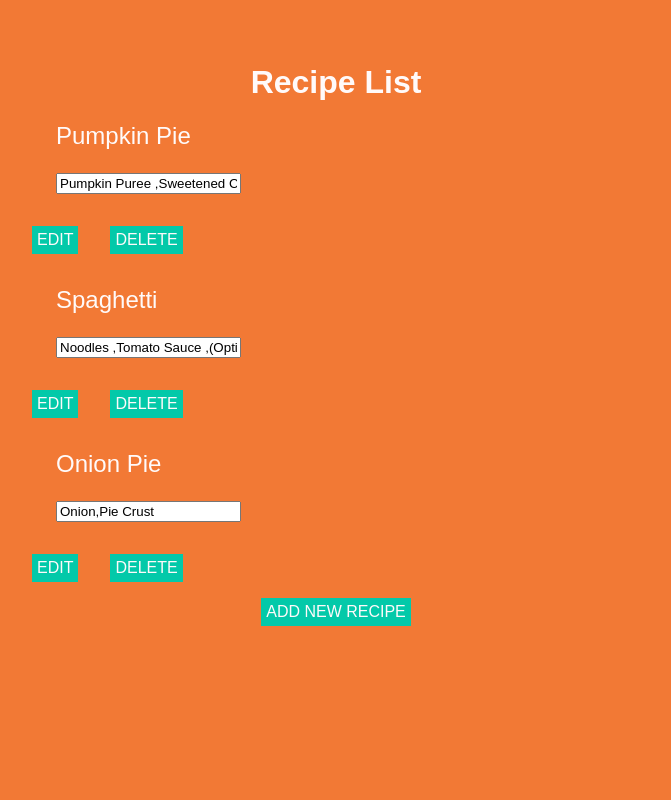
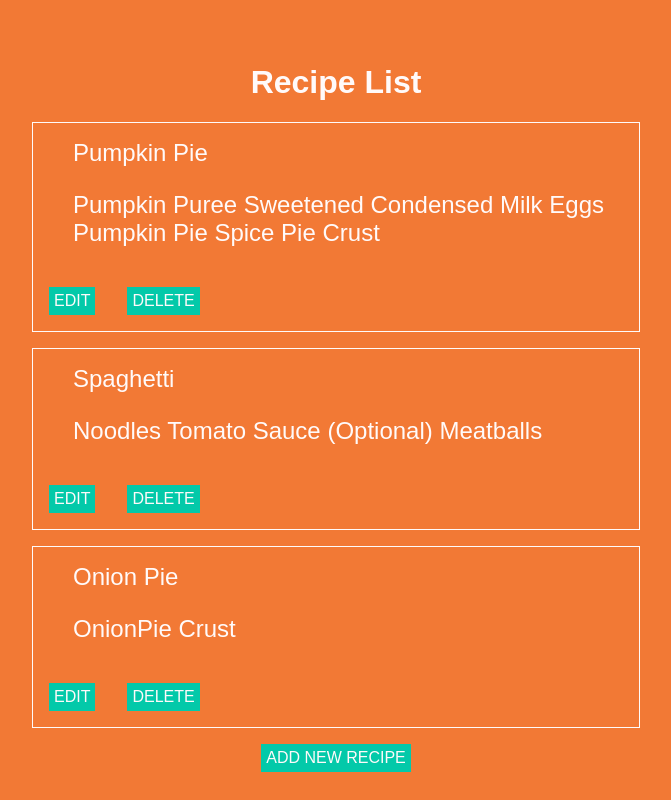
Before and after one commit to Nicknyr/FCC_Recipe_Box, a React (Create React App) app: page / in a window 1280 px wide. Shown: the whole page, without its empty margins (304-975 px from the left). Built offline with nearby package versions, Linux system fonts and the light colour scheme.

Commit message:
Changing Item.js's recipe ingredients list from a form to li/p fixed ingredient fall through error on delete

```diff
--- a/src/App.css
+++ b/src/App.css
@@ -17,6 +17,9 @@ body {
 .Recipe-Item {
   width: 50%;
   margin: auto; }
+  .Recipe-Item .Recipe-Item-Container {
+    border: .5px solid snow;
+    margin: 1em; }
   .Recipe-Item li {
     font-size: 1.5em; }
   .Recipe-Item button {
--- a/src/App.js
+++ b/src/App.js
@@ -56,6 +56,8 @@ export default class App extends Component {
     console.log('Edit button clicked');
     console.log('index is ' + index);
 
+    this.setState({ showRecipeForm: !this.state.showRecipeForm });
+
   }
 
   delete = (item, index) => {
@@ -67,9 +69,6 @@ export default class App extends Component {
 
 
   render() {
-    console.log(this.state.ingredients);
-    const items = this.state.items;
-
     return (
       <div className="Recipe-List">
         <h1>Recipe List</h1>
@@ -89,7 +88,6 @@ export default class App extends Component {
           <RecipeForm
             inputVal={this.state.inputVal}
             handleChange={this.handleChange}
-            onChange={this.handleChange}
             ingredientVal={this.state.ingredientVal}
             onSubmit={this.onSubmit}
             closeRecipeForm={this.closeRecipeForm}
@@ -97,6 +95,8 @@ export default class App extends Component {
 
           :null
         }
+
+
       </div>
     );
   }
--- a/src/App.scss
+++ b/src/App.scss
@@ -32,8 +32,14 @@ body {
   width: 50%;
   margin: auto;
 
+  .Recipe-Item-Container {
+    border: .5px solid snow;
+    margin: 1em;
+  }
+
   li {
     font-size: 1.5em;
+
   }
 
   button {
--- a/src/Item.js
+++ b/src/Item.js
@@ -5,19 +5,24 @@ const Item = (props) => (
     <div className="Recipe-Item" key={props.text}>
 
         {props.items.map((item, index) =>
-        <div>
+        <div className="Recipe-Item-Container">
         <ul>
           <li key={index}>
             {item}
           </li>
         </ul>
-        <div>
+
           <ul>
-            <li><input type="text" defaultValue={props.ingredients[index]} onChange={props.edit} /></li>
+            <li>
+              {/*<input type="text" defaultValue={props.ingredients[index]} onChange={props.edit} />*/}
+
+              <p onChange={props.edit}>{props.ingredients[index]}</p>
+            </li>
+
           </ul>
           <button onClick={() => props.edit(item, index)}>Edit</button>
           <button onClick={() => props.delete(item, index)}>Delete</button>
-        </div>
+
         </div>
       )}
     </div>
```
Also changed, not shown: src/RecipeEdit.js (added).
